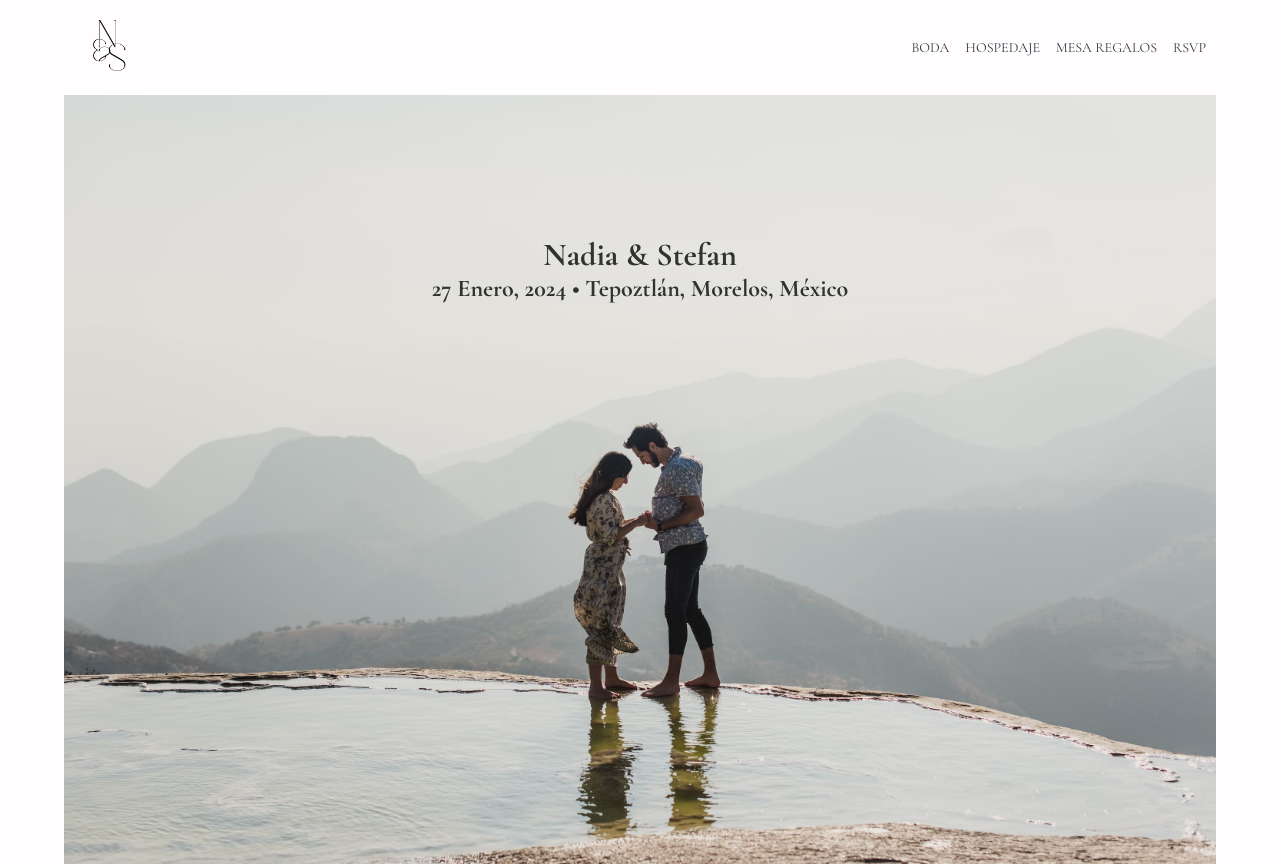
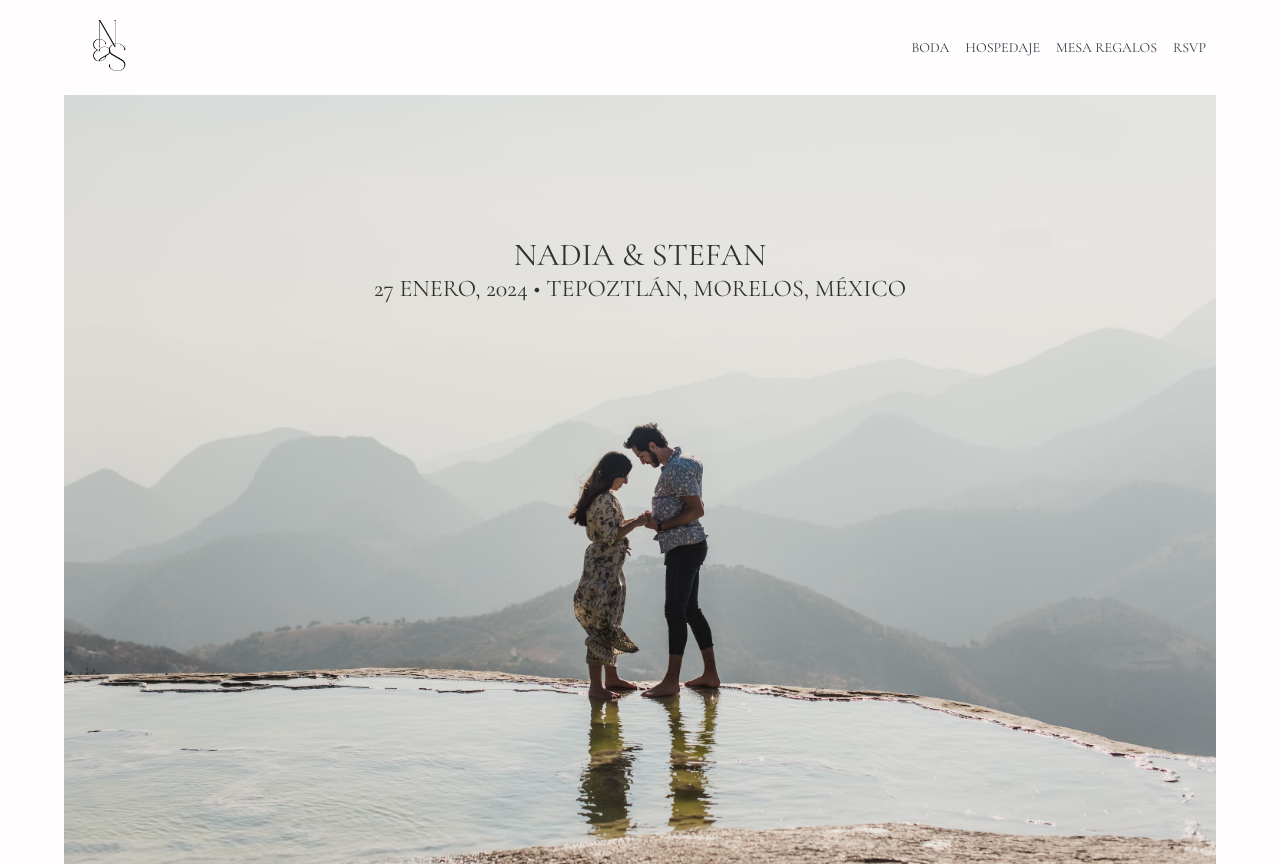
Before and after one commit to richipargo/nadia-stefan, a React (Vite) app: page / in a window 1280 px wide. Built offline with nearby package versions, Linux system fonts and the light colour scheme.

Commit message:
Add G-font & capitalize title

```diff
--- a/src/index.css
+++ b/src/index.css
@@ -10,9 +10,9 @@
   box-sizing: border-box;
   margin: 0;
   padding: 0;
+}
+body {
+  background-color: var(--light);
   color: var(--dark-green);
   font-family: 'Cormorant Garamond', serif;
 }
-body {
-  background-color: var(--light);
-}
--- a/src/style_components/hero.css
+++ b/src/style_components/hero.css
@@ -4,15 +4,20 @@
   position: relative;
   text-align: center;
 }
-
 .hero-img {
   width: 100%;
   display: block;
 }
-
 .centered-text {
   position: absolute;
   top: 20%;
   left: 50%;
   transform: translate(-50%, -20%);
+  text-transform: uppercase;
 }
+.centered-text h1 {
+  font-weight: 400;
+}
+.centered-text h2 {
+  font-weight: 400;
+}
```
